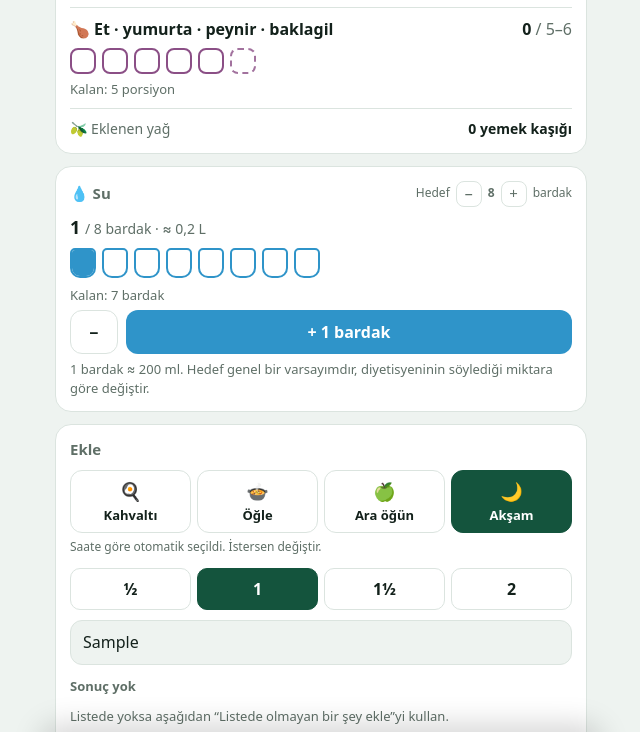
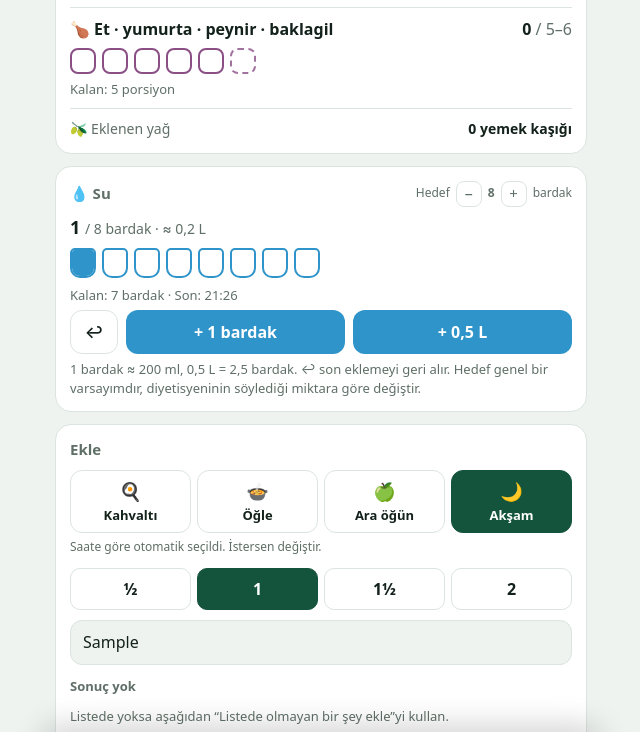
Before and after one commit to ilkersagdic/Porsiyon-, a plain HTML site: page index.html in a window 1280 px wide. Both pictures are taken after typing "Sample" into the empty fields and a click on the button "+ 1 bardak". Shown: the part 694-1426 px from the top of the page, without its empty margins (319-959 px from the left). Drawn offline with Linux system fonts and the light colour scheme.

Commit message:
Add files via upload

```diff
--- a/index.html
+++ b/index.html
@@ -201,10 +201,10 @@ textarea{min-height:110px;font-family:ui-monospace,Menlo,monospace;font-size:12p
 .wcount span{color:var(--mut);font-weight:500;font-size:14px}
 .wpips{display:flex;flex-wrap:wrap;gap:6px;margin:8px 0}
 .wpip{width:26px;height:30px;border-radius:5px 5px 10px 10px;border:2px solid var(--su);position:relative;overflow:hidden}
-.wpip i{position:absolute;left:0;right:0;bottom:0;top:0;background:var(--su)}
+.wpip i{position:absolute;left:0;right:0;bottom:0;height:100%;background:var(--su)}
 .wpip.pop{animation:pop .38s ease-out}
 .wbtns{display:flex;gap:8px;align-items:center;margin-top:6px}
-.wbtns .primary{flex:1;background:var(--su);color:#fff}
+.wbtns .primary{flex:1;background:var(--su);color:#fff;padding:11px 6px}
 .wbtns .ghost{width:48px;padding:10px 0}
 .wbtns .ghost:disabled{opacity:.35}
 
@@ -434,7 +434,7 @@ const DLET=['P','S','Ç','P','C','C','P'];
 const KEY='porsiyon-takip:v1';
 const REDUCED=window.matchMedia&&matchMedia('(prefers-reduced-motion: reduce)').matches;
 
-let data={days:{},recent:[],custom:[],over:{},water:{},waterTarget:8};
+let data={days:{},recent:[],custom:[],over:{},water:{},waterLog:{},waterTarget:8};
 let mealManual=null;
 let waterAnimate=false;
 let cur=todayStr();
@@ -465,6 +465,7 @@ function load(){
   data.custom=Array.isArray(data.custom)?data.custom:[];
   data.over=data.over&&typeof data.over==='object'?data.over:{};
   data.water=data.water&&typeof data.water==='object'?data.water:{};
+  data.waterLog=data.waterLog&&typeof data.waterLog==='object'?data.waterLog:{};
   data.waterTarget=Number(data.waterTarget)>0?Number(data.waterTarget):8;
 }
 function save(){try{localStorage.setItem(KEY,JSON.stringify(data));}catch(e){}}
@@ -747,30 +748,45 @@ function renderMeals(){
 }
 
 function waterOf(s){return data.water[s]||0}
-function setWater(n){
-  n=Math.max(0,Math.min(40,n));
+function addWater(a){
+  const p=waterOf(cur);
+  data.water[cur]=Math.min(60,Math.round((p+a)*100)/100);
+  (data.waterLog[cur]=data.waterLog[cur]||[]).push({a:a,t:nowStr()});
+  save();
+  waterAnimate=true;renderWater(p);waterAnimate=false;renderWeekly();
+}
+function undoWater(){
+  const p=waterOf(cur); if(!p) return;
+  const log=data.waterLog[cur]||[];
+  const last=log.pop();
+  const n=Math.max(0,Math.round((last?p-last.a:p-1)*100)/100);
   if(n) data.water[cur]=n; else delete data.water[cur];
-  save();
+  if(!log.length) delete data.waterLog[cur];
+  save();renderWater();renderWeekly();
 }
 function renderWater(prev){
   const n=waterOf(cur),T=data.waterTarget;
   const before=(typeof prev==='number')?prev:n;
-  const slots=Math.max(T,n);
+  const slots=Math.max(T,Math.ceil(n));
   let pips='';
   for(let i=0;i<slots;i++){
-    const on=i<n;
-    pips+='<span class="wpip'+(waterAnimate&&on&&i>=before?' pop':'')+'">'+(on?'<i></i>':'')+'</span>';
+    const f=Math.max(0,Math.min(1,n-i));
+    const bf=Math.max(0,Math.min(1,before-i));
+    pips+='<span class="wpip'+(waterAnimate&&f>bf?' pop':'')+'">'+(f>0?'<i style="height:'+(f*100)+'%"></i>':'')+'</span>';
   }
-  const note=n>=T?'Hedef tamam 💧':'Kalan: '+(T-n)+' bardak';
+  const log=data.waterLog[cur]||[];
+  const lastT=log.length?log[log.length-1].t:null;
+  const note=(n>=T?'Hedef tamam 💧':'Kalan: '+fmt(T-n)+' bardak')+(lastT?' · Son: '+lastT:'');
   document.getElementById('waterCard').innerHTML=
     '<div class="wtop"><h2>💧 Su</h2><div class="wtgt">Hedef <button id="wMinus" aria-label="Hedefi azalt">−</button><b>'+T+'</b><button id="wPlus" aria-label="Hedefi artır">+</button> bardak</div></div>'+
-    '<div class="wcount">'+n+' <span>/ '+T+' bardak · ≈ '+fmt(n*0.2)+' L</span></div>'+
+    '<div class="wcount">'+fmt(n)+' <span>/ '+T+' bardak · ≈ '+fmt(n*0.2)+' L</span></div>'+
     '<div class="wpips">'+pips+'</div>'+
     '<div class="grp-note '+(n>=T?'ok':'')+'">'+esc(note)+'</div>'+
-    '<div class="wbtns"><button class="ghost" id="wDec" aria-label="Bir bardak azalt"'+(n===0?' disabled':'')+'>−</button><button class="primary" id="wInc">+ 1 bardak</button></div>'+
-    '<p class="hint">1 bardak ≈ 200 ml. Hedef genel bir varsayımdır, diyetisyeninin söylediği miktara göre değiştir.</p>';
-  document.getElementById('wInc').onclick=()=>{const p=waterOf(cur);setWater(p+1);waterAnimate=true;renderWater(p);waterAnimate=false;renderWeekly();};
-  document.getElementById('wDec').onclick=()=>{setWater(waterOf(cur)-1);renderWater();renderWeekly();};
+    '<div class="wbtns"><button class="ghost" id="wDec" aria-label="Son eklemeyi geri al"'+(n===0?' disabled':'')+'>↩︎</button><button class="primary" id="wInc">+ 1 bardak</button><button class="primary" id="wHalf">+ 0,5 L</button></div>'+
+    '<p class="hint">1 bardak ≈ 200 ml, 0,5 L = 2,5 bardak. ↩︎ son eklemeyi geri alır. Hedef genel bir varsayımdır, diyetisyeninin söylediği miktara göre değiştir.</p>';
+  document.getElementById('wInc').onclick=()=>addWater(1);
+  document.getElementById('wHalf').onclick=()=>addWater(2.5);
+  document.getElementById('wDec').onclick=undoWater;
   document.getElementById('wMinus').onclick=()=>{data.waterTarget=Math.max(1,data.waterTarget-1);save();renderWater();renderWeekly();};
   document.getElementById('wPlus').onclick=()=>{data.waterTarget=Math.min(20,data.waterTarget+1);save();renderWater();renderWeekly();};
 }
@@ -963,6 +979,7 @@ function setup(){
       data.custom=Array.isArray(data.custom)?data.custom:[];
       data.over=data.over&&typeof data.over==='object'?data.over:{};
       data.water=data.water&&typeof data.water==='object'?data.water:{};
+      data.waterLog=data.waterLog&&typeof data.waterLog==='object'?data.waterLog:{};
       data.waterTarget=Number(data.waterTarget)>0?Number(data.waterTarget):8;
       save();prevFill={};render();msg.textContent='Yedek yüklendi.';
     }catch(e){msg.textContent='Yedek okunamadı. Metnin tamamını yapıştırdığından emin ol.';}
```
